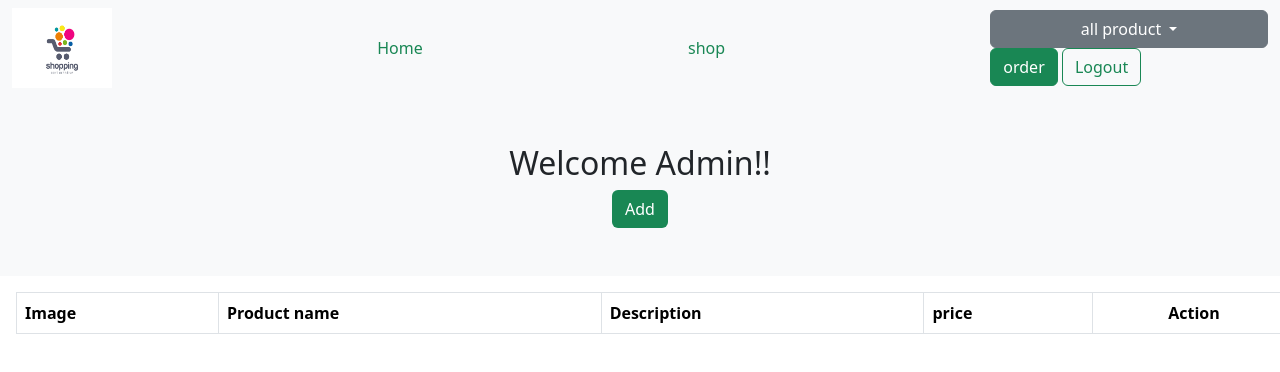
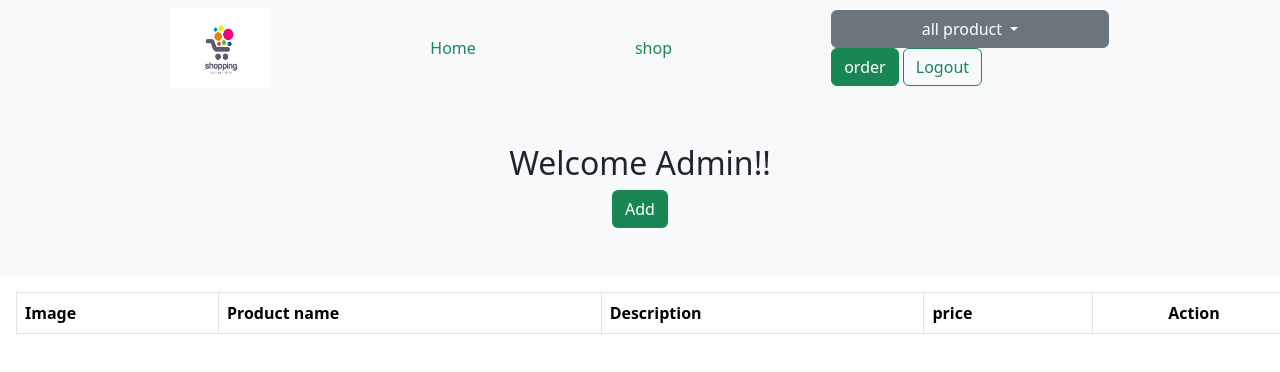
Before and after one commit to sowmiya-NK/ecommerce1, a plain HTML site: page admin.html in a window 1280 px wide. Drawn offline with nearby package versions, Linux system fonts and the light colour scheme; files that its build step writes are made by us from their sources.

Commit message:
e-commerce

```diff
--- a/admin.html
+++ b/admin.html
@@ -16,7 +16,7 @@
 
   <body>
     <nav class="navbar navbar-expand-lg bg-body-tertiary">
-      <div class="container-fluid">
+      <div class="container-fluid d-flex justify-content-evenly">
         <img src="/ecommerce1/images/shop.jpg" alt="logo" class="logo" style="height:80px;width:100px;"/>
         <a href="/ecommerce1/index.html" class="link text-success">Home</a>
         <a href="/ecommerce1/card.html" class="link text-success">shop</a>
```
